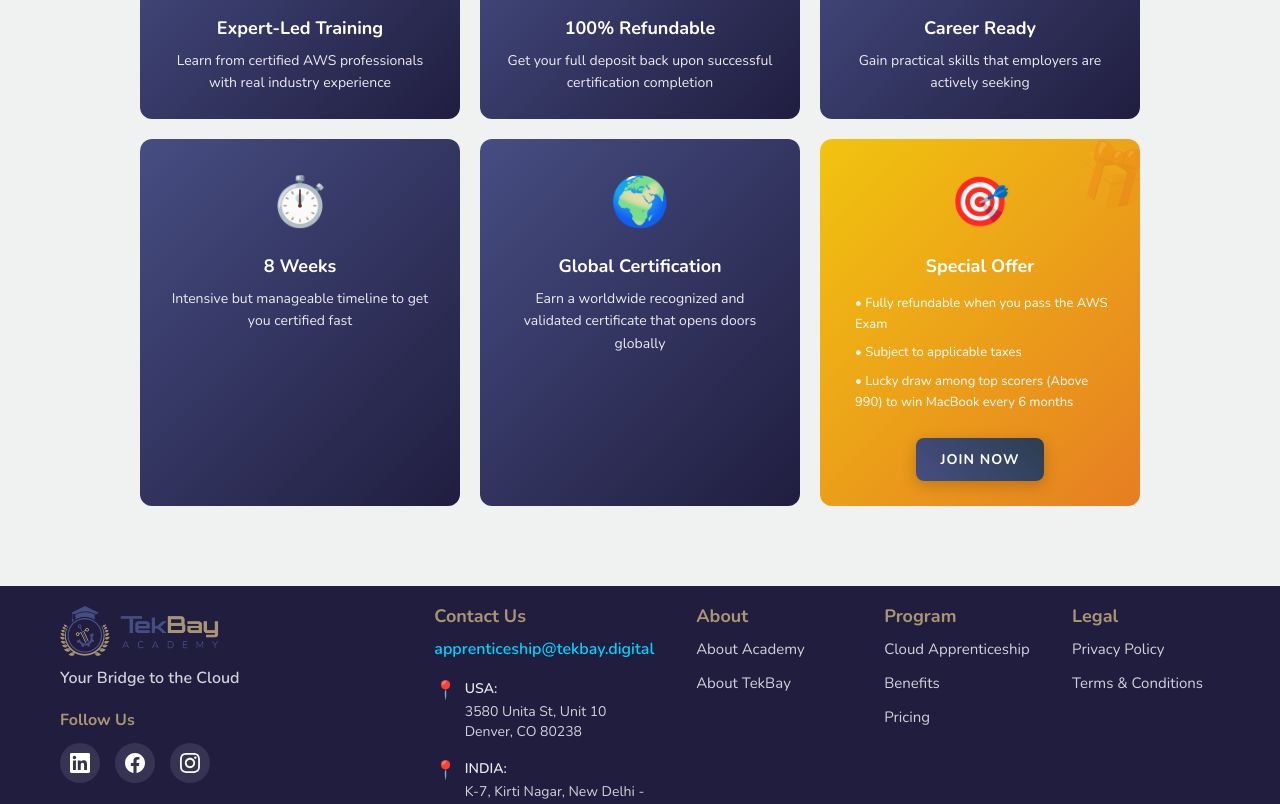
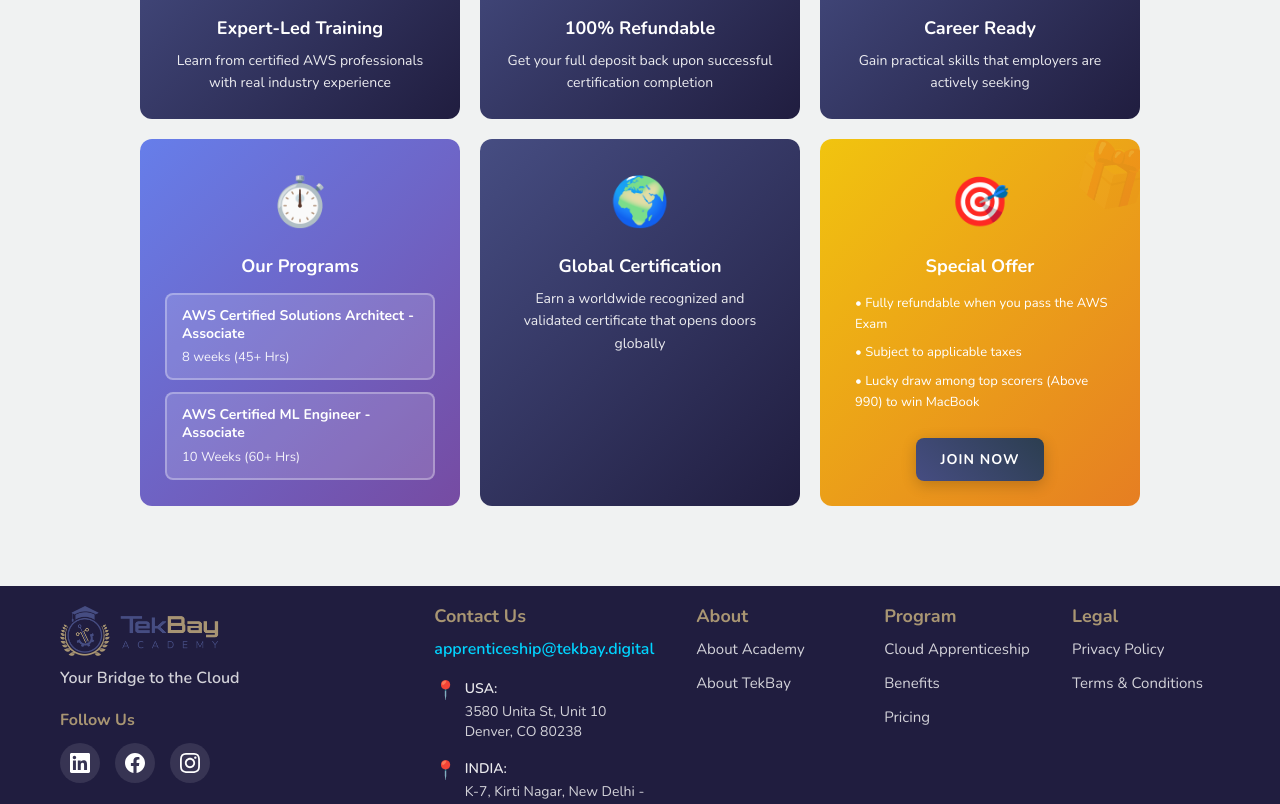
Before and after one commit to omthakurofficial/tekbay-academy, a React (Create React App) app: page /about-academy in a window 1280 px wide. Shown: the part 1380-2184 px from the top of the page. Built offline with nearby package versions, Linux system fonts and the light colour scheme.

Commit message:
update some features nabbar, program page and aboutus academy

```diff
--- a/src/App.tsx
+++ b/src/App.tsx
@@ -17,6 +17,7 @@ import TermsAndConditions from './components/TermsAndConditions/TermsAndConditio
 import AboutUsAcademy from './components/AboutUsAcademy/AboutUsAcademy';
 import RegistrationPage from './components/RegistrationPage/RegistrationPage';
 import { CountryProvider } from './contexts/CountryContext';
+import { ProgramProvider } from './contexts/ProgramContext';
 
 // Home page component - using navigate hook
 const HomePage: React.FC = () => {
@@ -42,9 +43,11 @@ const HomePage: React.FC = () => {
 const App: React.FC = () => {
   return (
     <CountryProvider>
-      <Router basename="/">
-        <AppContent />
-      </Router>
+      <ProgramProvider>
+        <Router basename="/">
+          <AppContent />
+        </Router>
+      </ProgramProvider>
     </CountryProvider>
   );
 };
--- a/src/components/AboutUsAcademy/AboutUsAcademy.css
+++ b/src/components/AboutUsAcademy/AboutUsAcademy.css
@@ -121,6 +121,51 @@
   margin: 0;
 }
 
+/* Courses Card Styles */
+.courses-card {
+  background: linear-gradient(135deg, #667eea 0%, #764ba2 100%);
+}
+
+.courses-list {
+  display: flex;
+  flex-direction: column;
+  gap: 12px;
+  margin-top: 15px;
+}
+
+.course-link {
+  background: rgba(255, 255, 255, 0.15);
+  border: 2px solid rgba(255, 255, 255, 0.3);
+  border-radius: 8px;
+  padding: 12px 15px;
+  color: white;
+  text-align: left;
+  cursor: pointer;
+  transition: all 0.3s ease;
+  display: flex;
+  flex-direction: column;
+  gap: 5px;
+  font-family: inherit;
+}
+
+.course-link:hover {
+  background: rgba(255, 255, 255, 0.25);
+  border-color: rgba(255, 255, 255, 0.5);
+  transform: translateX(5px);
+}
+
+.course-name {
+  font-size: 14px;
+  font-weight: 700;
+  line-height: 1.3;
+}
+
+.course-duration {
+  font-size: 13px;
+  font-weight: 500;
+  opacity: 0.9;
+}
+
 /* Special Offer Card Styles */
 .special-offer-card {
   background: linear-gradient(135deg, #f1c40f 0%, #e67e22 100%);
@@ -216,6 +261,18 @@
   .offer-details p {
     font-size: 12px;
   }
+
+  .course-link {
+    padding: 10px 12px;
+  }
+
+  .course-name {
+    font-size: 13px;
+  }
+
+  .course-duration {
+    font-size: 12px;
+  }
 }
 
 @media (max-width: 480px) {
--- a/src/components/AboutUsAcademy/AboutUsAcademy.tsx
+++ b/src/components/AboutUsAcademy/AboutUsAcademy.tsx
@@ -1,4 +1,5 @@
 import React from 'react';
+import { useNavigate } from 'react-router-dom';
 import './AboutUsAcademy.css';
 
 interface AboutUsAcademyProps {
@@ -6,6 +7,7 @@ interface AboutUsAcademyProps {
 }
 
 const AboutUsAcademy: React.FC<AboutUsAcademyProps> = ({ onJoinNow }) => {
+  const navigate = useNavigate();
   return (
     <div className="about-us-academy">
       <div className="container">
@@ -22,10 +24,10 @@ const AboutUsAcademy: React.FC<AboutUsAcademyProps> = ({ onJoinNow }) => {
               <h2 className="section-title">Our Commitment to You: Free, Expert-Led Training</h2>
               <div className="section-content">
                 <p>
-                  We believe in your potential, and we're ready to invest in your future. That's why our comprehensive, 8-week training program is completely free.
+                  We believe in your potential, and we're ready to invest in your future. That's why our comprehensive training program is completely free.
                 </p>
                 <p>
-                  To ensure a committed and focused learning environment for everyone, we simply ask for a fully refundable security deposit when you enroll. Once you complete the program and successfully pass your official AWS Certified Solutions Architect - Associate exam, we refund your deposit in full. It's our way of partnering in your success—you bring the dedication, and we'll provide the expertise.
+                  To ensure a committed and focused learning environment for everyone, we simply ask for a fully refundable security deposit when you enroll. Once you complete the program and successfully pass your official AWS certification exam, we refund your deposit in full. It's our way of partnering in your success—you bring the dedication, and we'll provide the expertise.
                 </p>
               </div>
             </section>
@@ -64,10 +66,41 @@ const AboutUsAcademy: React.FC<AboutUsAcademyProps> = ({ onJoinNow }) => {
                 <h3>Career Ready</h3>
                 <p>Gain practical skills that employers are actively seeking</p>
               </div>
-              <div className="highlight-card">
+              <div className="highlight-card courses-card">
                 <div className="highlight-icon">⏱️</div>
-                <h3>8 Weeks</h3>
-                <p>Intensive but manageable timeline to get you certified fast</p>
+                <h3>Our Programs</h3>
+                <div className="courses-list">
+                  <button
+                    className="course-link"
+                    onClick={() => {
+                      navigate('/');
+                      setTimeout(() => {
+                        const element = document.getElementById('benefits');
+                        if (element) {
+                          element.scrollIntoView({ behavior: 'smooth' });
+                        }
+                      }, 100);
+                    }}
+                  >
+                    <span className="course-name">AWS Certified Solutions Architect - Associate</span>
+                    <span className="course-duration">8 weeks (45+ Hrs)</span>
+                  </button>
+                  <button
+                    className="course-link"
+                    onClick={() => {
+                      navigate('/');
+                      setTimeout(() => {
+                        const element = document.getElementById('benefits');
+                        if (element) {
+                          element.scrollIntoView({ behavior: 'smooth' });
+                        }
+                      }, 100);
+                    }}
+                  >
+                    <span className="course-name">AWS Certified ML Engineer - Associate</span>
+                    <span className="course-duration">10 Weeks (60+ Hrs)</span>
+                  </button>
+                </div>
               </div>
               <div className="highlight-card">
                 <div className="highlight-icon">🌍</div>
@@ -80,7 +113,7 @@ const AboutUsAcademy: React.FC<AboutUsAcademyProps> = ({ onJoinNow }) => {
                 <div className="offer-details">
                   <p>• Fully refundable when you pass the AWS Exam</p>
                   <p>• Subject to applicable taxes</p>
-                  <p>• Lucky draw among top scorers (Above 990) to win MacBook every 6 months</p>
+                  <p>• Lucky draw among top scorers (Above 990) to win MacBook</p>
                 </div>
                 <button className="join-now-card-btn" onClick={onJoinNow}>
                   JOIN NOW
--- a/src/components/Benefits/Benefits.tsx
+++ b/src/components/Benefits/Benefits.tsx
@@ -1,4 +1,4 @@
-import React from 'react';
+import React, { useState } from 'react';
 import './Benefits.css';
 import { getAssetPath } from '../../utils/assetUtils';
 
@@ -6,8 +6,12 @@ interface BenefitsProps {
   onJoinNow?: () => void;
 }
 
+type ProgramType = 'saa' | 'ml';
+
 const Benefits: React.FC<BenefitsProps> = ({ onJoinNow }) => {
-  const benefits = [
+  const [selectedProgram, setSelectedProgram] = useState<ProgramType>('saa');
+
+  const saaBenefits = [
     {
       icon: '📚',
       title: '45+ hours of guided learning',
@@ -30,6 +34,35 @@ const Benefits: React.FC<BenefitsProps> = ({ onJoinNow }) => {
     },
   ];
 
+  const mlBenefits = [
+    {
+      icon: '💰',
+      title: '100% Refund Guarantee*',
+    },
+    {
+      icon: '�📚',
+      title: '60+ Hours of Guided Learning',
+    },
+    {
+      icon: '🎓',
+      title: 'Global AWS Certification',
+    },
+    {
+      icon: '🤖',
+      title: 'Real-World AI/ML Projects',
+    },
+    {
+      icon: '👨‍🏫',
+      title: 'AWS Certified Instructors',
+    },
+    {
+      icon: '💼 ',
+      title: 'Career & Placement Opportunities',
+    },
+  ];
+
+  const benefits = selectedProgram === 'saa' ? saaBenefits : mlBenefits;
+
   const stats = [
     {
       icon: '🎓',
@@ -44,7 +77,26 @@ const Benefits: React.FC<BenefitsProps> = ({ onJoinNow }) => {
   return (
     <section className="benefits section" id="benefits">
       <div className="container">
-        <h2 className="benefits-title">Benefits of Our Program</h2>
+        <div className="program-tabs">
+          <button
+            className={`program-tab ${selectedProgram === 'saa' ? 'active' : ''}`}
+            onClick={() => setSelectedProgram('saa')}
+          >
+            AWS SAA-C03
+          </button>
+          <button
+            className={`program-tab ${selectedProgram === 'ml' ? 'active' : ''}`}
+            onClick={() => setSelectedProgram('ml')}
+          >
+            AWS MLA-C01
+          </button>
+        </div>
+
+        <h2 className="benefits-title">
+          {selectedProgram === 'saa'
+            ? 'Benefits of AWS SAA-C03 Program'
+            : 'Benefits of MLA-C01 Program'}
+        </h2>
 
         <div className="benefits-layout">
           <div className="benefits-list">
@@ -104,12 +156,25 @@ const Benefits: React.FC<BenefitsProps> = ({ onJoinNow }) => {
                   </div>
 
                   <div className="combined-credentials">
+                    {selectedProgram === 'saa' ? (
+                      <>
                         <div className="credential-badge">
                           <span className="credential-text">AWS Certified Solution Architect - Professional</span>
                         </div>
                         <div className="credential-badge">
                           <span className="credential-text">AWS Academy Certified Educator</span>
                         </div>
+                      </>
+                    ) : (
+                      <>
+                        <div className="credential-badge">
+                          <span className="credential-text">AWS Certified Machine Learning - Associate</span>
+                        </div>
+                        <div className="credential-badge">
+                          <span className="credential-text">AWS Academy Certified Educator</span>
+                        </div>
+                      </>
+                    )}
                   </div>
                 </div>
               </div>
--- a/src/components/Header/Header.tsx
+++ b/src/components/Header/Header.tsx
@@ -147,7 +147,7 @@ const Header: React.FC<{ onJoinNow?: () => void }> = ({ onJoinNow }) => {
                 </div>
               )}
             </div>
-            <button onClick={() => handleNavClick('program')} className="nav-link nav-button">Program</button>
+            <button onClick={() => handleNavClick('benefits')} className="nav-link nav-button">Programs</button>
             <a href="https://learn.tekbay.academy" target="_blank" rel="noopener noreferrer" className="nav-link" onClick={closeMenu}>LMS Access</a>
             <button onClick={() => handleNavClick('pricing')} className="nav-link nav-button">Pricing</button>
             <button onClick={() => handleNavClick('faqs')} className="nav-link nav-button">FAQs</button>
--- /dev/null
+++ b/src/contexts/ProgramContext.tsx
@@ -0,0 +1,52 @@
+import React, { createContext, useContext, useState, ReactNode } from 'react';
+
+export type ProgramType = 'saa' | 'ml';
+
+interface ProgramContextType {
+  selectedProgram: ProgramType;
+  setSelectedProgram: (program: ProgramType) => void;
+  getProgramName: () => string;
+  getProgramFullName: () => string;
+}
+
+const ProgramContext = createContext<ProgramContextType | undefined>(undefined);
+
+export const ProgramProvider: React.FC<{ children: ReactNode }> = ({ children }) => {
+  const [selectedProgram, setSelectedProgram] = useState<ProgramType>('saa');
+
+  const getProgramName = () => {
+    switch (selectedProgram) {
+      case 'saa':
+        return 'AWS Solution Architect';
+      case 'ml':
+        return 'AWS Machine Learning';
+      default:
+        return 'AWS Solution Architect';
+    }
+  };
+
+  const getProgramFullName = () => {
+    switch (selectedProgram) {
+      case 'saa':
+        return 'AWS Certified Solutions Architect - Associate';
+      case 'ml':
+        return 'AWS Certified Machine Learning Engineer - Associate';
+      default:
+        return 'AWS Certified Solutions Architect - Associate';
+    }
+  };
+
+  return (
+    <ProgramContext.Provider value={{ selectedProgram, setSelectedProgram, getProgramName, getProgramFullName }}>
+      {children}
+    </ProgramContext.Provider>
+  );
+};
+
+export const useProgram = () => {
+  const context = useContext(ProgramContext);
+  if (context === undefined) {
+    throw new Error('useProgram must be used within a ProgramProvider');
+  }
+  return context;
+};
```
Also changed, not shown: src/components/Benefits/Benefits.css (+54 -1 lines). Lines whose indentation alone changed are shown as unchanged.
